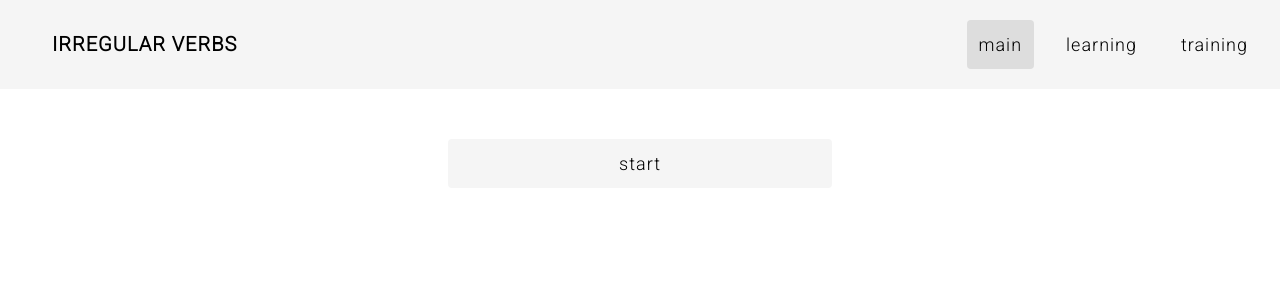
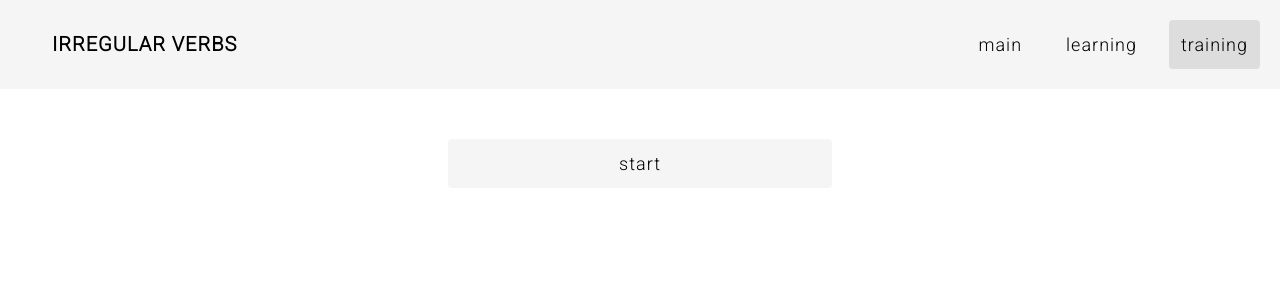
Before and after one commit to Alsu3912/irregular-verbs, a React (Create React App) app: page /training in a window 1280 px wide. Shown: the top 300 px of the page. Built offline with nearby package versions, Linux system fonts and the light colour scheme.

Commit message:
Link component was replaced by NavLink component

```diff
--- a/src/component/siteHeader.tsx
+++ b/src/component/siteHeader.tsx
@@ -1,14 +1,14 @@
-import React from 'react';
-import { Link } from 'react-router-dom'
+import React, { useState, useEffect } from 'react';
+import { Link, NavLink } from 'react-router-dom';
 
 function SiteHeader(): JSX.Element {
     return (
         <div id="site_header" className="header">
             <Link to="/" className="logo">irregular verbs</Link>
             <nav>
-                <Link to="/" className="active">main</Link>
-                <Link to="/learning">learning</Link>
-                <Link to="/training">training</Link>
+                <NavLink exact activeClassName="active" to="/">main</NavLink>
+                <NavLink exact activeClassName="active" to="/learning">learning</NavLink>
+                <NavLink exact activeClassName="active" to="/training">training</NavLink>
             </nav>
         </div>
     )
```
